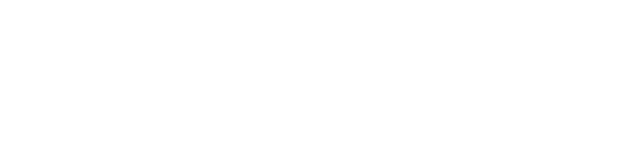
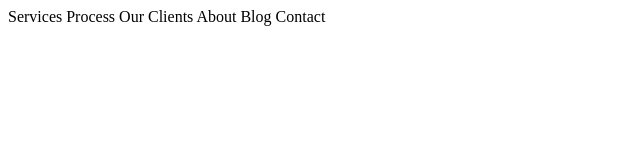
Before and after one commit to Vixy88/prominence.io, a plain HTML site: page index.html in a window 1280 px wide. Shown: the whole page, without its empty margins (0-640 px from the left). Drawn offline with Linux system fonts and the light colour scheme.

Commit message:
Setup standard HTML config

```diff
--- a/index.html
+++ b/index.html
@@ -1,9 +1,19 @@
-<html>
-
-	<head>
-		<title>Prominence.io</title>
-	</head>
-
-
-
+<!DOCTYPE html>
+<html lang="en">
+  <head>
+    <meta charset="UTF-8" />
+    <meta http-equiv="X-UA-Compatible" content="IE=edge" />
+    <meta name="viewport" content="width=device-width, initial-scale=1.0" />
+    <title>Prominence.io</title>
+  </head>
+  <body>
+    <header>
+      <a>Services</a>
+      <a>Process</a>
+      <a>Our Clients</a>
+      <a>About</a>
+      <a>Blog</a>
+      <a>Contact</a>
+    </header>
+  </body>
 </html>
```
